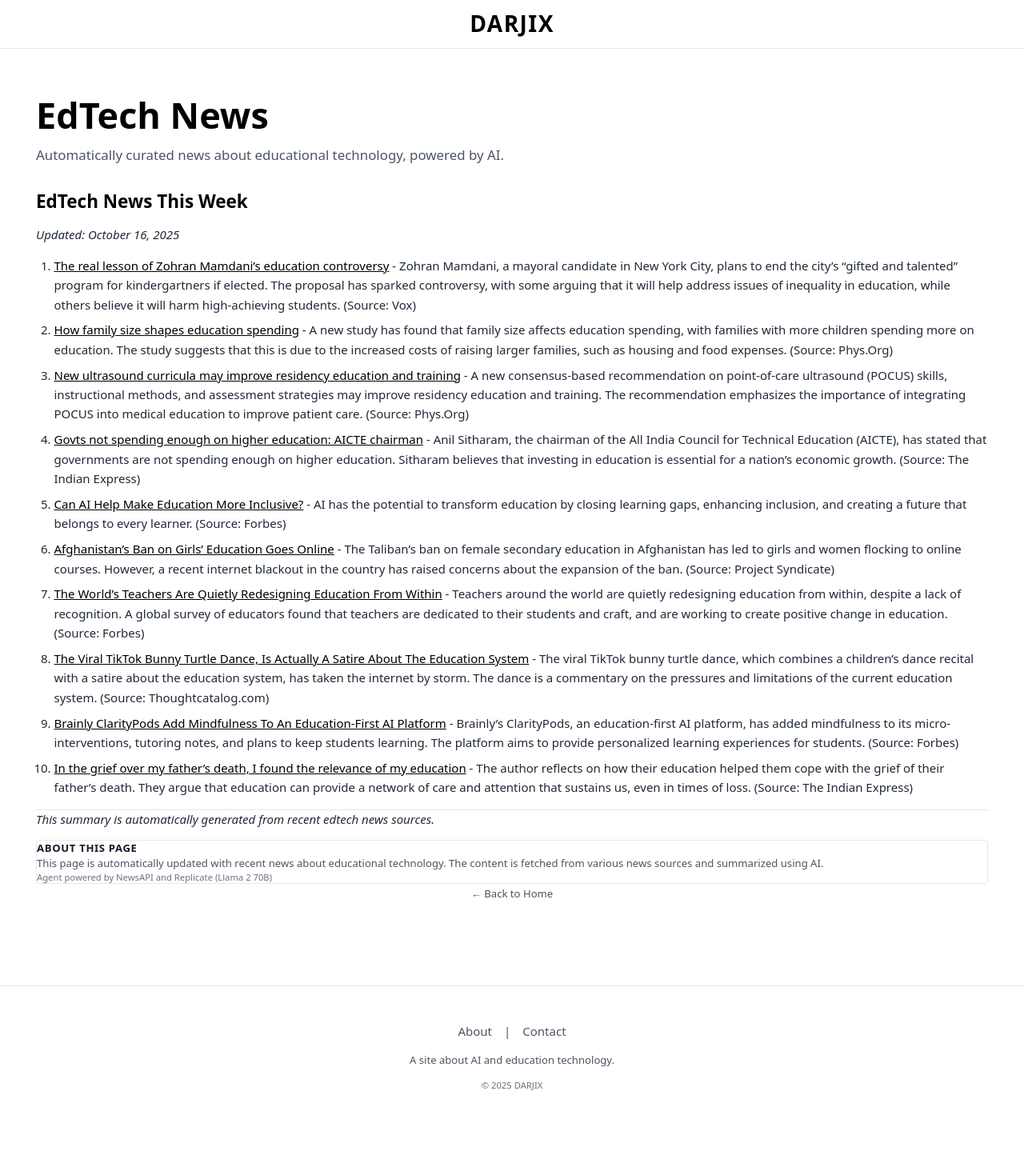
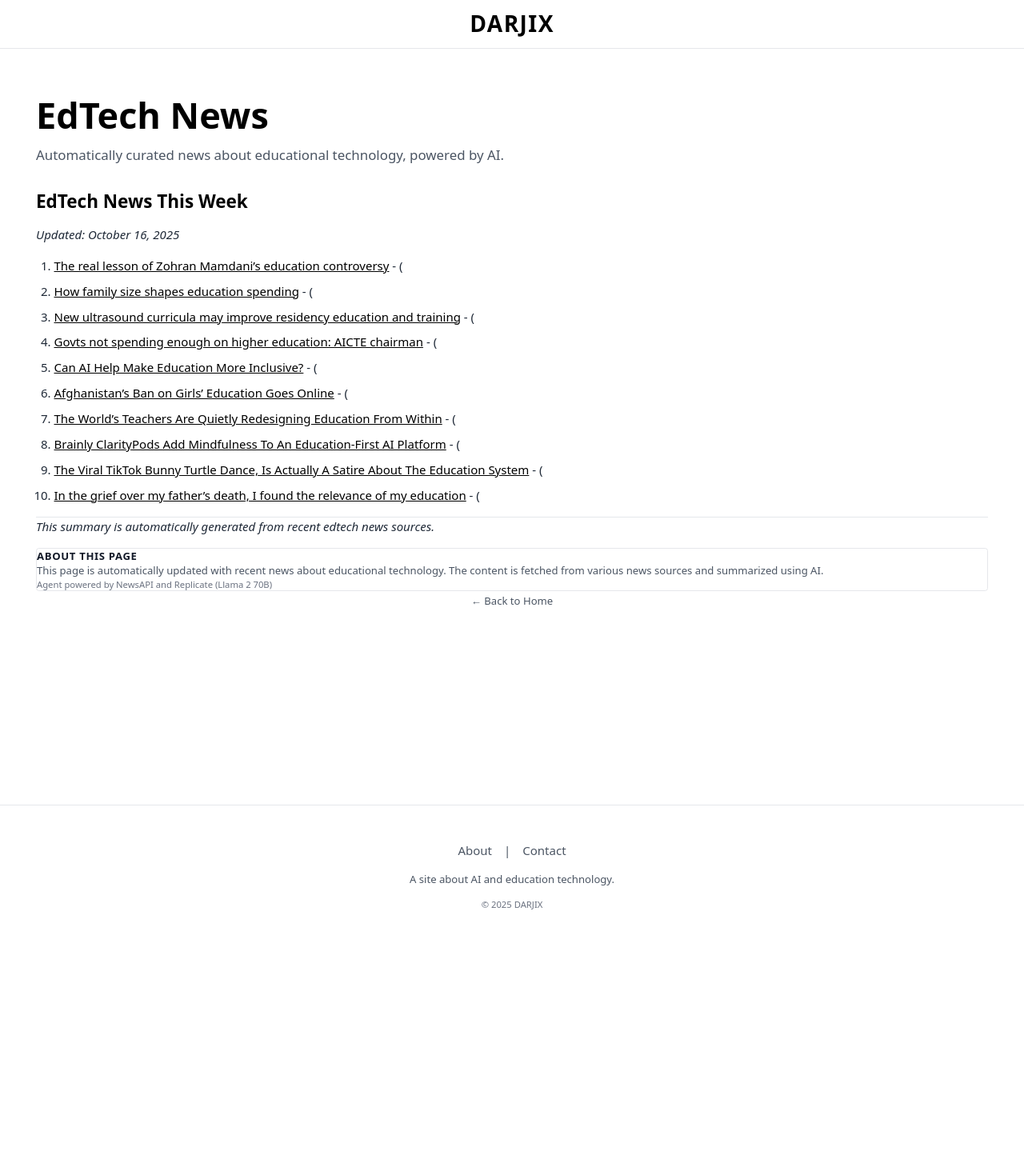
Before and after one commit to saldarji/darjix, a Jekyll site: the page built from news.html, in a window 1280 px wide. Shown: the whole page at 80% size. Built offline with Jekyll 4.4.1, drawn with Linux system fonts in a browser that asks for light colours; after the commit the page ends 1213 px from its top, so only the background shows below that.

```diff
--- a/_includes/edtech-news.md
+++ b/_includes/edtech-news.md
@@ -1,16 +1,16 @@
 # EdTech News This Week
 *Updated: October 16, 2025*
 
-1. [The real lesson of Zohran Mamdani’s education controversy](https://www.vox.com/politics/464138/zohran-mamdani-gifted-programs-education) - Zohran Mamdani, a mayoral candidate in New York City, plans to end the city's "gifted and talented" program for kindergartners if elected. The proposal has sparked controversy, with some arguing that it will help address issues of inequality in education, while others believe it will harm high-achieving students. (Source: Vox)
-2. [How family size shapes education spending](https://phys.org/news/2025-10-family-size.html) - A new study has found that family size affects education spending, with families with more children spending more on education. The study suggests that this is due to the increased costs of raising larger families, such as housing and food expenses. (Source: Phys.Org)
-3. [New ultrasound curricula may improve residency education and training](https://phys.org/news/2025-10-ultrasound-curricula-residency.html) - A new consensus-based recommendation on point-of-care ultrasound (POCUS) skills, instructional methods, and assessment strategies may improve residency education and training. The recommendation emphasizes the importance of integrating POCUS into medical education to improve patient care. (Source: Phys.Org)
-4. [Govts not spending enough on higher education: AICTE chairman](https://indianexpress.com/article/cities/pune/govts-not-spending-enough-on-higher-education-aicte-chairman-10298086/) - Anil Sitharam, the chairman of the All India Council for Technical Education (AICTE), has stated that governments are not spending enough on higher education. Sitharam believes that investing in education is essential for a nation's economic growth. (Source: The Indian Express)
-5. [Can AI Help Make Education More Inclusive?](https://www.forbes.com/sites/danfitzpatrick/2025/10/10/can-ai-help-make-education-more-inclusive/) - AI has the potential to transform education by closing learning gaps, enhancing inclusion, and creating a future that belongs to every learner. (Source: Forbes)
-6. [Afghanistan’s Ban on Girls’ Education Goes Online](https://www.project-syndicate.org/commentary/afghanistan-internet-shutdown-expanding-ban-on-girls-education-by-gordon-brown-2025-10) - The Taliban's ban on female secondary education in Afghanistan has led to girls and women flocking to online courses. However, a recent internet blackout in the country has raised concerns about the expansion of the ban. (Source: Project Syndicate)
-7. [The World’s Teachers Are Quietly Redesigning Education From Within](https://www.forbes.com/sites/vickiphillips/2025/10/10/the-worlds-teachers-are-quietly-redesigning-education-from-within/) - Teachers around the world are quietly redesigning education from within, despite a lack of recognition. A global survey of educators found that teachers are dedicated to their students and craft, and are working to create positive change in education. (Source: Forbes)
-8. [The Viral TikTok Bunny Turtle Dance, Is Actually A Satire About The Education System](https://thoughtcatalog.com/nicole-stawiarski/2025/10/the-viral-tiktok-bunny-turtle-dance-is-actually-a-satire-about-the-education-system/) - The viral TikTok bunny turtle dance, which combines a children's dance recital with a satire about the education system, has taken the internet by storm. The dance is a commentary on the pressures and limitations of the current education system. (Source: Thoughtcatalog.com)
-9. [Brainly ClarityPods Add Mindfulness To An Education-First AI Platform](https://www.forbes.com/sites/rayravaglia/2025/10/10/brainly-claritypods-add-mindfulness-to-an-education-first-ai-platform/) - Brainly's ClarityPods, an education-first AI platform, has added mindfulness to its micro-interventions, tutoring notes, and plans to keep students learning. The platform aims to provide personalized learning experiences for students. (Source: Forbes)
-10. [In the grief over my father’s death, I found the relevance of my education](https://indianexpress.com/article/opinion/columns/fathers-death-grief-mourning-sociology-of-grief-education-10300655/) - The author reflects on how their education helped them cope with the grief of their father's death. They argue that education can provide a network of care and attention that sustains us, even in times of loss. (Source: The Indian Express)
+1. [The real lesson of Zohran Mamdani’s education controversy](https://www.vox.com/politics/464138/zohran-mamdani-gifted-programs-education) - (
+2. [How family size shapes education spending](https://phys.org/news/2025-10-family-size.html) - (
+3. [New ultrasound curricula may improve residency education and training](https://phys.org/news/2025-10-ultrasound-curricula-residency.html) - (
+4. [Govts not spending enough on higher education: AICTE chairman](https://indianexpress.com/article/cities/pune/govts-not-spending-enough-on-higher-education-aicte-chairman-10298086/) - (
+5. [Can AI Help Make Education More Inclusive?](https://www.forbes.com/sites/danfitzpatrick/2025/10/10/can-ai-help-make-education-more-inclusive/) - (
+6. [Afghanistan’s Ban on Girls’ Education Goes Online](https://www.project-syndicate.org/commentary/afghanistan-internet-shutdown-expanding-ban-on-girls-education-by-gordon-brown-2025-10) - (
+7. [The World’s Teachers Are Quietly Redesigning Education From Within](https://www.forbes.com/sites/vickiphillips/2025/10/10/the-worlds-teachers-are-quietly-redesigning-education-from-within/) - (
+8. [Brainly ClarityPods Add Mindfulness To An Education-First AI Platform](https://www.forbes.com/sites/rayravaglia/2025/10/10/brainly-claritypods-add-mindfulness-to-an-education-first-ai-platform/) - (
+9. [The Viral TikTok Bunny Turtle Dance, Is Actually A Satire About The Education System](https://thoughtcatalog.com/nicole-stawiarski/2025/10/the-viral-tiktok-bunny-turtle-dance-is-actually-a-satire-about-the-education-system/) - (
+10. [In the grief over my father’s death, I found the relevance of my education](https://indianexpress.com/article/opinion/columns/fathers-death-grief-mourning-sociology-of-grief-education-10300655/) - (
 
 ---
 *This summary is automatically generated from recent edtech news sources.*
```
Also changed, not shown: scripts/edtech-news-config.md (+2 -2 lines), scripts/edtech_news_agent.py (+7 -9 lines).
